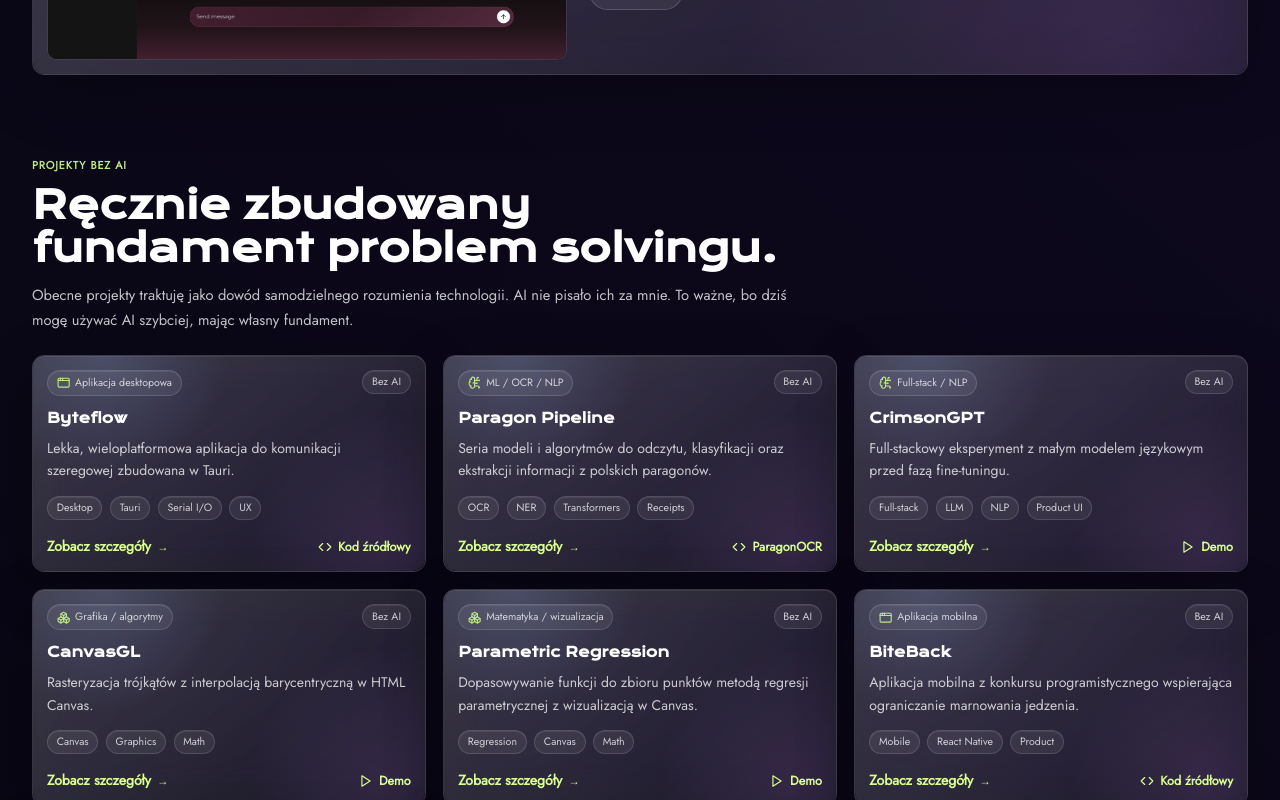
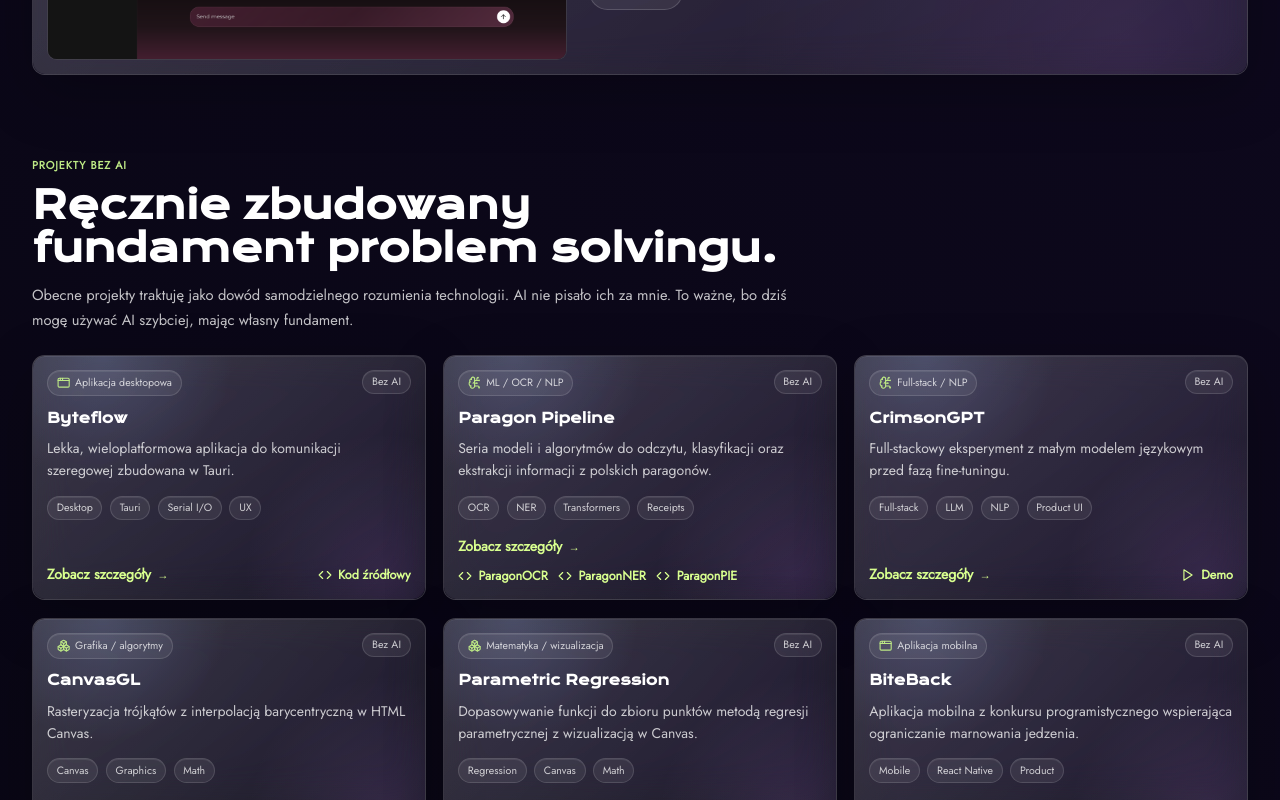
Before and after one commit to dawidbartczak/portfolio, a Next.js app: page / in a window 1280 px wide. Shown: the part 2511-3311 px from the top of the page. Built offline with nearby package versions, Linux system fonts and the light colour scheme.

Commit message:
Polish project case study interactions

```diff
--- a/src/components/PortfolioLanding/PortfolioLanding.module.scss
+++ b/src/components/PortfolioLanding/PortfolioLanding.module.scss
@@ -895,6 +895,7 @@
 .archiveCard {
     height: 100%;
     min-height: 100%;
+    scroll-margin-top: 6rem;
 }
 
 .archiveCard .panelContent {
--- a/src/components/PortfolioLanding/index.tsx
+++ b/src/components/PortfolioLanding/index.tsx
@@ -101,6 +101,8 @@
 }
 
 function FeaturedCard({project, locale}: { project: Project; locale: Locale }) {
+    const cardLinks = project.id === "paragon-pipeline" ? project.links : project.links.slice(0, 2);
+
     return (
         <article className={cx(styles.glassPanel, styles.featuredCard, styles.interactiveCard)} data-reveal>
             <div className={styles.panelContent}>
@@ -139,7 +141,7 @@
                         <Link className={styles.caseStudyLink} href={`/projects/${project.id}`}>
                             <span>{locale === "pl" ? "Case study" : "Case study"}</span>
                         </Link>
-                        <ProjectLinks links={project.links.slice(0, 2)} locale={locale}/>
+                        <ProjectLinks links={cardLinks} locale={locale}/>
                     </div>
                 </div>
             </div>
@@ -148,8 +150,10 @@
 }
 
 function ArchiveCard({project, locale}: { project: Project; locale: Locale }) {
+    const cardLinks = project.id === "paragon-pipeline" ? project.links : project.links.slice(0, 1);
+
     return (
-        <article className={cx(styles.glassPanel, styles.archiveCard, styles.interactiveCard)} data-reveal>
+        <article className={cx(styles.glassPanel, styles.archiveCard, styles.interactiveCard)} data-reveal id={`project-${project.id}`}>
             <div className={styles.panelContent}>
                 <div className={styles.archiveHeader}>
                     <div>
@@ -174,7 +178,7 @@
                     <Link className={styles.textLink} href={`/projects/${project.id}`}>
                         {locale === "pl" ? "Zobacz szczegóły" : "View details"}
                     </Link>
-                    <ProjectLinks links={project.links.slice(0, 1)} locale={locale}/>
+                    <ProjectLinks links={cardLinks} locale={locale}/>
                 </div>
             </div>
         </article>
--- a/src/components/ProjectPage/ProjectPage.module.scss
+++ b/src/components/ProjectPage/ProjectPage.module.scss
@@ -1,4 +1,8 @@
 .page {
+    --motion-fast: 140ms;
+    --motion-medium: 240ms;
+    --motion-ease: cubic-bezier(0.2, 0.8, 0.2, 1);
+
     position: relative;
     z-index: 1;
     width: min(1080px, calc(100% - 2rem));
@@ -99,6 +103,53 @@
     padding: clamp(1.2rem, 4vw, 2.2rem);
 }
 
+.interactiveCard {
+    --hover: 0;
+
+    transition:
+        transform var(--motion-fast) var(--motion-ease),
+        border-color var(--motion-fast) ease;
+}
+
+.interactiveCard::after {
+    content: "";
+    position: absolute;
+    inset: 0;
+    z-index: 0;
+    border-radius: inherit;
+    background:
+        radial-gradient(circle 300px at 50% 0%, color-mix(in srgb, var(--accent-strong) 14%, transparent), transparent 58%);
+    opacity: var(--hover);
+    pointer-events: none;
+    transition: opacity var(--motion-fast) ease;
+}
+
+.revealReady [data-reveal] {
+    opacity: 0;
+    transform: translate3d(0, 8px, 0);
+    transition:
+        opacity var(--motion-medium) ease,
+        transform var(--motion-medium) var(--motion-ease);
+    transition-delay: var(--reveal-delay, 0ms);
+    will-change: opacity, transform;
+}
+
+.revealReady [data-revealed="true"] {
+    opacity: 1;
+    transform: none;
+    will-change: auto;
+}
+
+@media (hover: hover) and (pointer: fine) {
+    .interactiveCard:hover,
+    .interactiveCard:focus-within {
+        --hover: 1;
+
+        border-color: color-mix(in srgb, var(--accent-strong) 36%, var(--panel-border));
+        transform: translate3d(0, -2px, 0);
+    }
+}
+
 .hero {
     margin-top: 1.5rem;
 }
@@ -160,6 +211,7 @@
     color: var(--accent);
     font-weight: 700;
     text-decoration: none;
+    transition: color var(--motion-fast) ease, transform var(--motion-fast) var(--motion-ease);
 }
 
 .icon {
@@ -223,8 +275,30 @@
     margin-top: 1rem;
 }
 
+.notePanel {
+    border-color: color-mix(in srgb, var(--panel-border) 65%, transparent);
+    background: transparent;
+    box-shadow: none;
+}
+
+.notePanel::before,
+.notePanel::after {
+    display: none;
+}
+
+.notePanel .panelContent {
+    padding: clamp(0.95rem, 2vw, 1.2rem) 0;
+}
+
 .note p {
     margin: 0;
+}
+
+@media (hover: hover) and (pointer: fine) {
+    .links a:hover {
+        color: var(--accent-strong);
+        transform: translateY(-1px);
+    }
 }
 
 @media (max-width: 760px) {
@@ -268,3 +342,18 @@
         grid-template-columns: 1fr;
     }
 }
+
+@media (prefers-reduced-motion: reduce) {
+    .interactiveCard,
+    .interactiveCard::after,
+    .revealReady [data-reveal],
+    .links a {
+        transition: none;
+    }
+
+    .interactiveCard:hover,
+    .interactiveCard:focus-within,
+    .links a:hover {
+        transform: none;
+    }
+}
```
Also changed, not shown: src/components/ProjectPage/index.tsx (+18 -11 lines).
